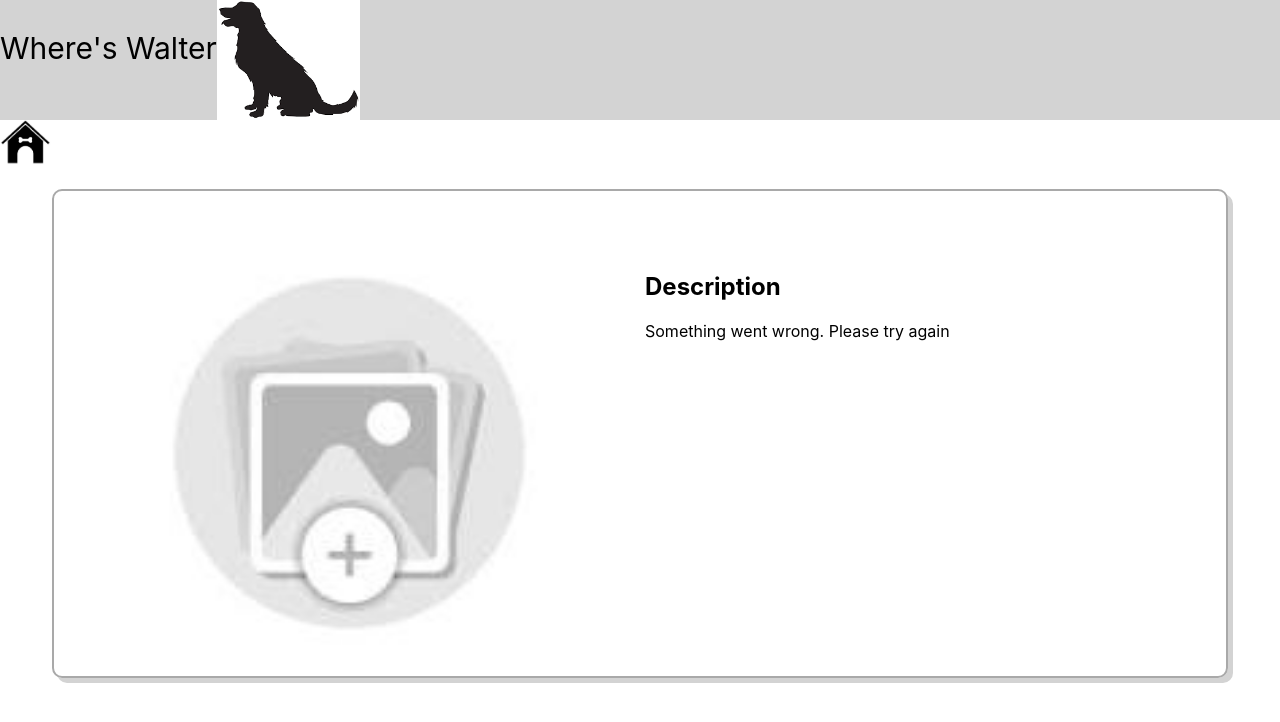
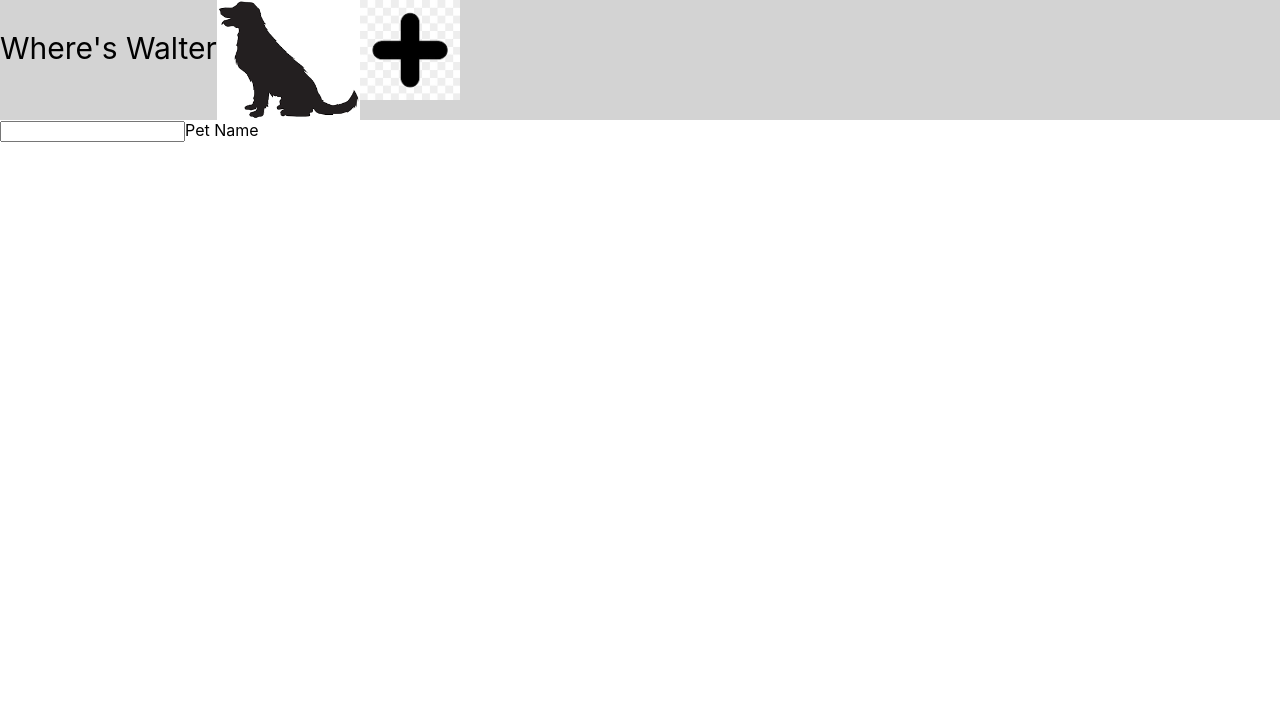
Before and after one commit to scottdgaines/wheres-walter, a React (Create React App) app: page /form in a window 1280 px wide. Shown: the top 722 px of the page. Built offline with nearby package versions, Linux system fonts and the light colour scheme.

Commit message:
Add plus icon image

```diff
--- a/src/components/App/App.tsx
+++ b/src/components/App/App.tsx
@@ -3,6 +3,7 @@ import { Route, Routes } from 'react-router-dom'
 import Nav from '../Nav/Nav'
 import Home from '../Home/Home'
 import View from '../View/View'
+import Form from '../Form/Form'
 import { data } from '../../data' //essentially my utility file where a fetch would have happened
 import { Notice } from '../../interfaces'
 
@@ -24,6 +25,7 @@ const App = () => {
       <Routes>
         <Route path='/' element={<Home notices={notices} />} />
         <Route path='/:id' element={<View notices={notices} />} />
+        <Route path='/form' element={<Form />} />
       </Routes>
     </main>
   )
--- a/src/components/Form/Form.tsx
+++ b/src/components/Form/Form.tsx
@@ -0,0 +1,30 @@
+import React, { useState } from 'react'
+
+const Form = () => {
+
+
+  return (
+    <div>
+      <form>
+        <input type='drop' />
+        <label>Pet Name</label>
+      </form>
+    </div>
+  )
+}
+
+export default Form
+
+// id: 12,
+//         noticeType: 'Found',
+//         petName: 'Tum Tums',
+//         images:['https://www.catster.com/wp-content/uploads/2023/11/Calico-Cat-2.jpg', 'https://encrypted-tbn0.gstatic.com/images?q=tbn:ANd9GcQETVpX-ScEmRQA6Y77k3myOBgmUJQx4FEzkDbQUPJwUSMFDYVjFWMWFwW7-HhPnaqzhzM&usqp=CAU'],
+//         petBreed: 'Calico',
+//         petSpecie: 'Cat',
+//         petDescription: 'Orange, black, and white calico, with green eyes',
+//         dateLost: '03/17/2023',
+//         chipNum: 1234567,
+//         petNotes: 'Found near the corner of 10th and irving',
+//         contactNum: '123-456-7890',
+//         contactEmail: 'example@example.com',
+//         reward: null
--- a/src/components/Nav/Nav.css
+++ b/src/components/Nav/Nav.css
@@ -12,3 +12,8 @@
 .logo {
     height: 100%;
 }
+
+.form-logo {
+    width: 100px;
+
+}
--- a/src/components/Nav/Nav.tsx
+++ b/src/components/Nav/Nav.tsx
@@ -1,13 +1,17 @@
 import React from 'react'
+import { Link } from 'react-router-dom'
 import './Nav.css'
 import logo from '../../assets/logo.png'
-import { Link } from 'react-router-dom'
+import formLogo from '../../assets/form-logo.png'
 
 const Nav = () => {
   return (
     <div className='nav-bar'>
         <p className='nav-title'>Where's Walter</p>
         <img src={logo} className='logo' />
+        <Link to='/form' >
+          <img src={formLogo} className='form-logo' />
+        </Link>
     </div>
   )
 }
```
Also changed, not shown: src/assets/form-logo.png (added).
